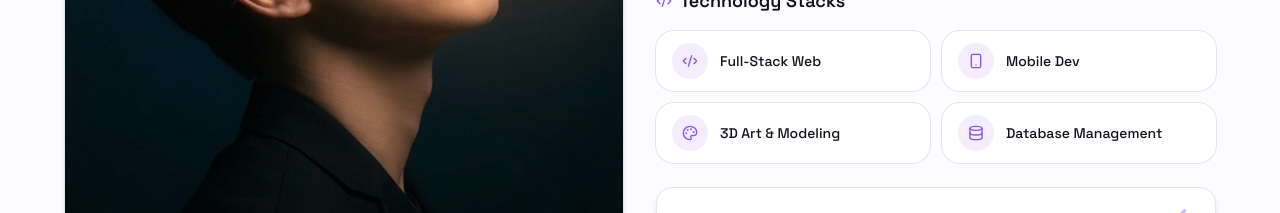
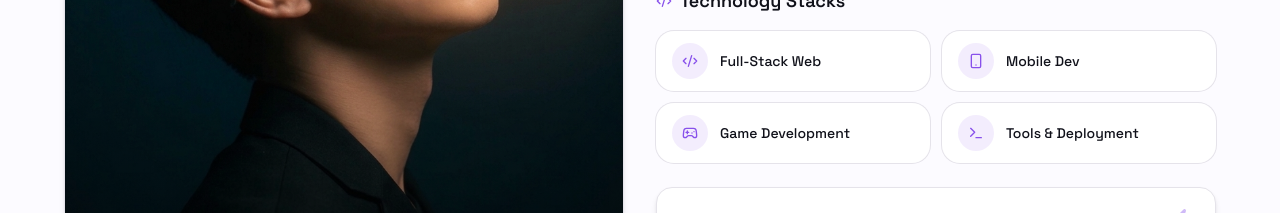
Before and after one commit to Charles-CS/Website-Portfolio, a Next.js app: page / in a window 1280 px wide. Shown: the part 1980-2193 px from the top of the page. Built offline with nearby package versions, Linux system fonts and the light colour scheme.

Commit message:
Finalize Technology Stacks labels and icons

```diff
--- a/components/about-section.tsx
+++ b/components/about-section.tsx
@@ -1,10 +1,10 @@
-import { Code2, Heart, Palette, Quote, Sparkles, Users, Zap, Globe, Smartphone, Database } from "lucide-react"
+import { Code2, Heart, Palette, Quote, Sparkles, Users, Zap, Globe, Smartphone, Gamepad2, Terminal } from "lucide-react"
 
 const TECH_STACKS = [
   { label: "Full-Stack Web", Icon: Code2 },
   { label: "Mobile Dev", Icon: Smartphone },
-  { label: "3D Art & Modeling", Icon: Palette },
-  { label: "Database Management", Icon: Database },
+  { label: "Game Development", Icon: Gamepad2 },
+  { label: "Tools & Deployment", Icon: Terminal },
 ]
 
 export function AboutSection() {
```
